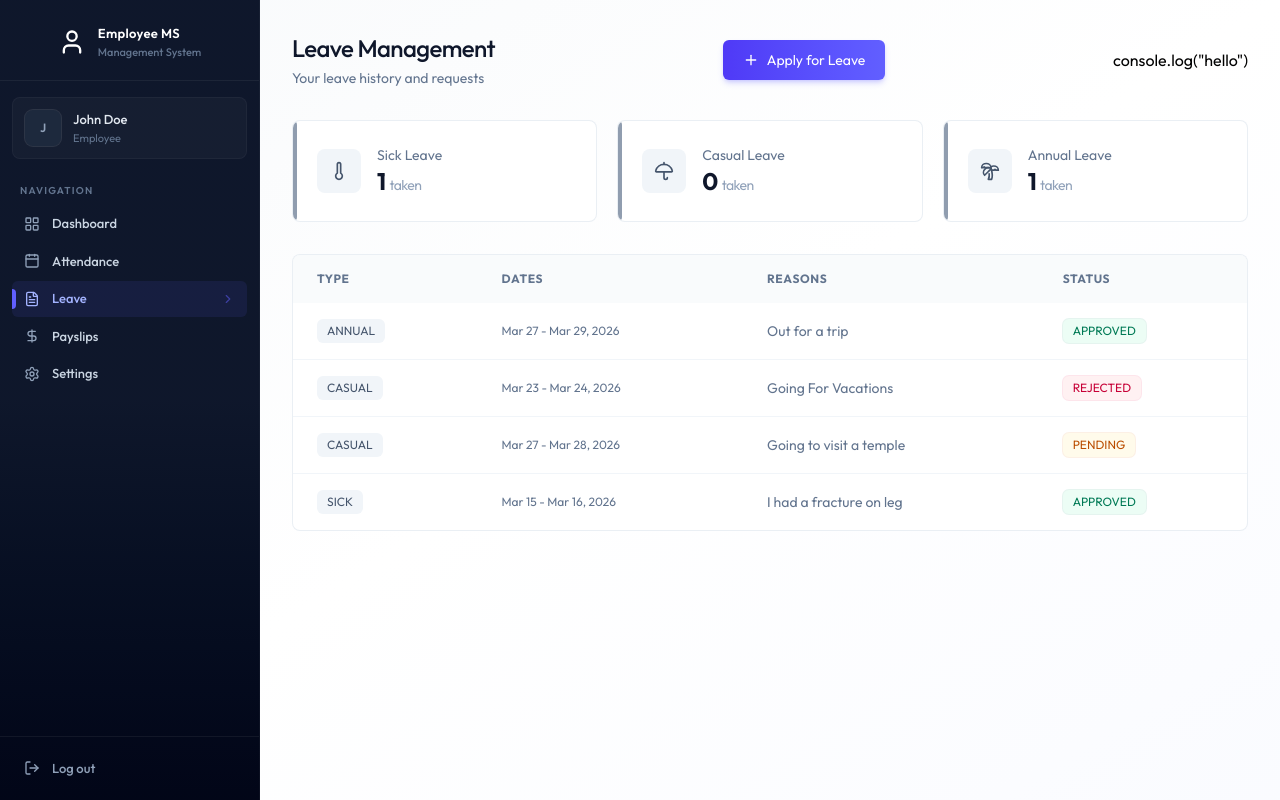
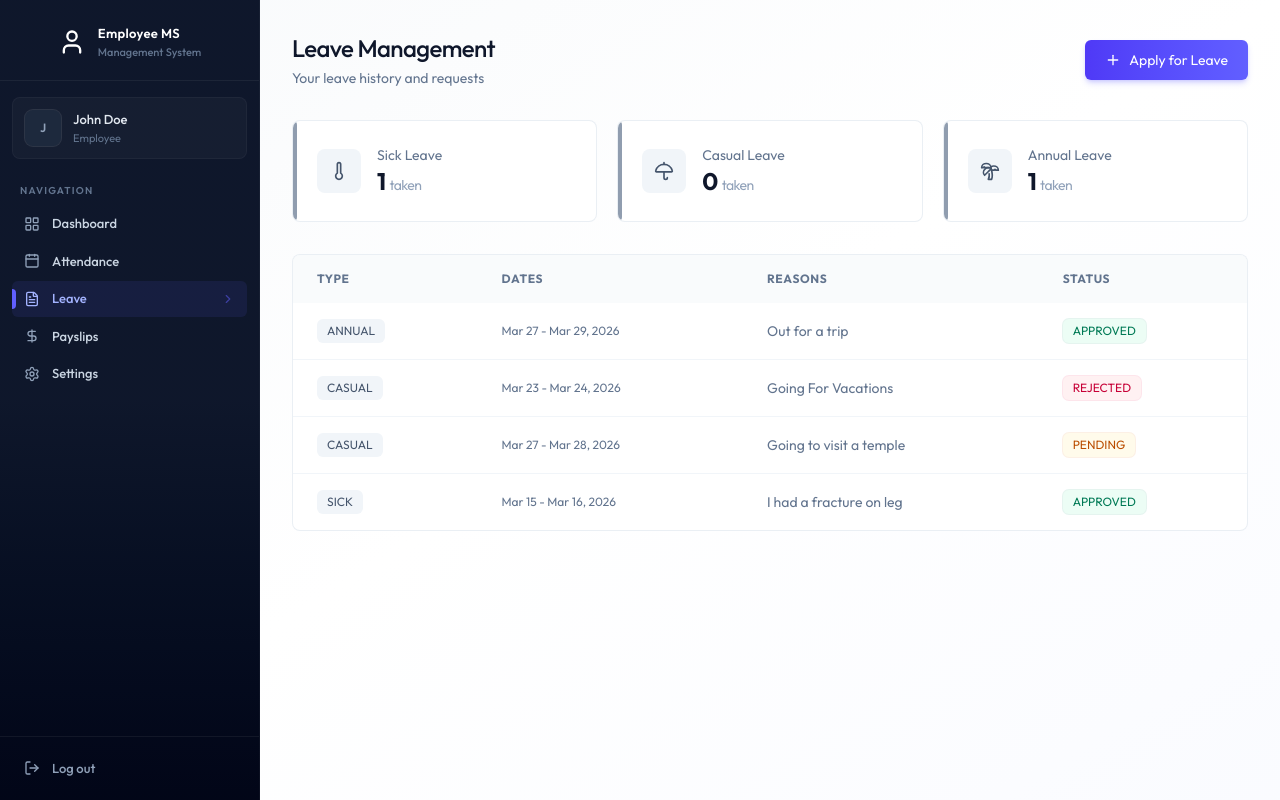
Before and after one commit to shumaila1421/employee-management-system, a React (Vite) app in the folder client/: page /leave in a window 1280 px wide. Built offline with nearby package versions, Linux system fonts and the light colour scheme.

Commit message:
leave page UI updated

```diff
--- a/client/src/pages/Leave.jsx
+++ b/client/src/pages/Leave.jsx
@@ -60,7 +60,6 @@ const Leave = () => {
             <PlusIcon className="w-4 h-4" /> Apply for Leave
           </button>
         )}
-        console.log("hello")
       </div>
       {!isAdmin && (
         <div className="grid grid-cols-1 sm:grid-cols-3 gap-4 sm:gap-5 mb-8">
```
